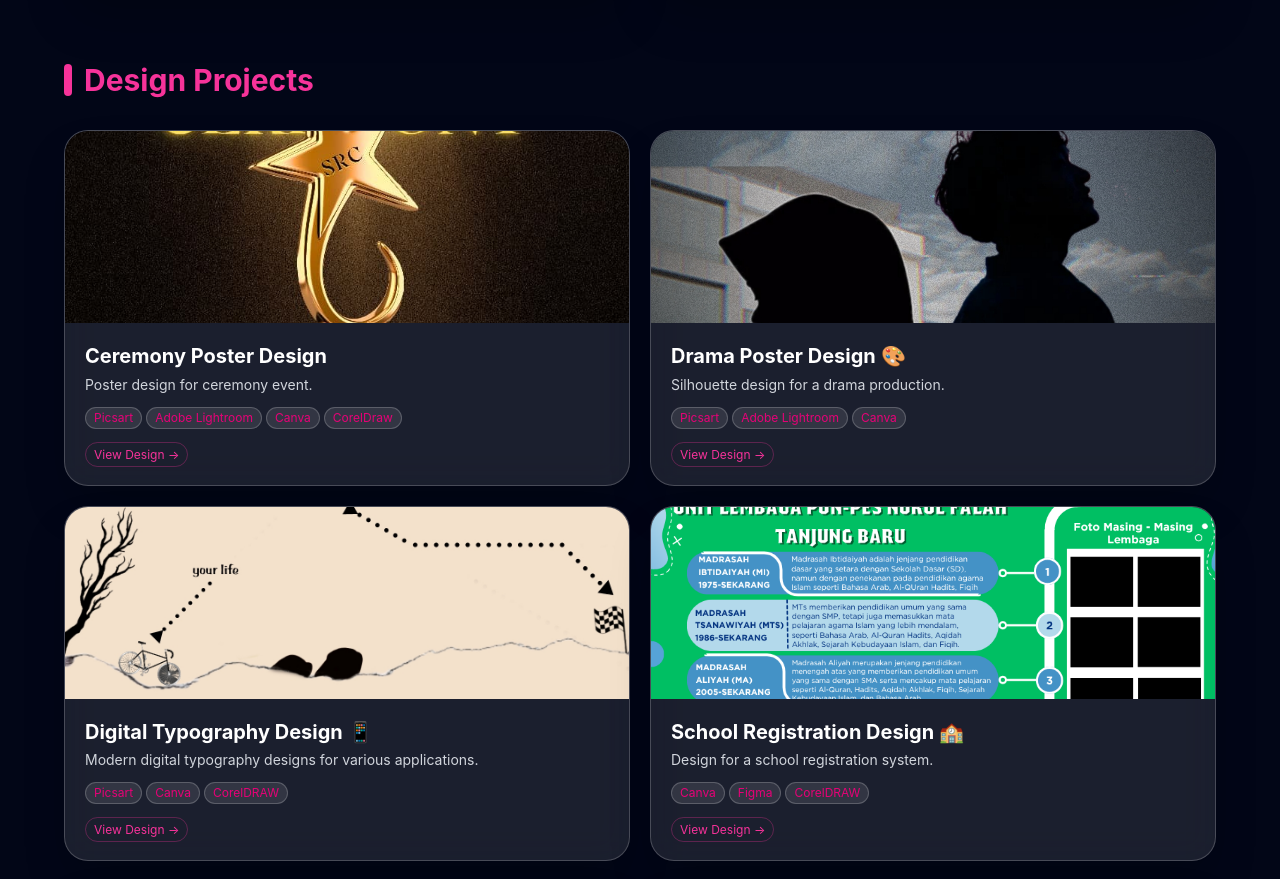
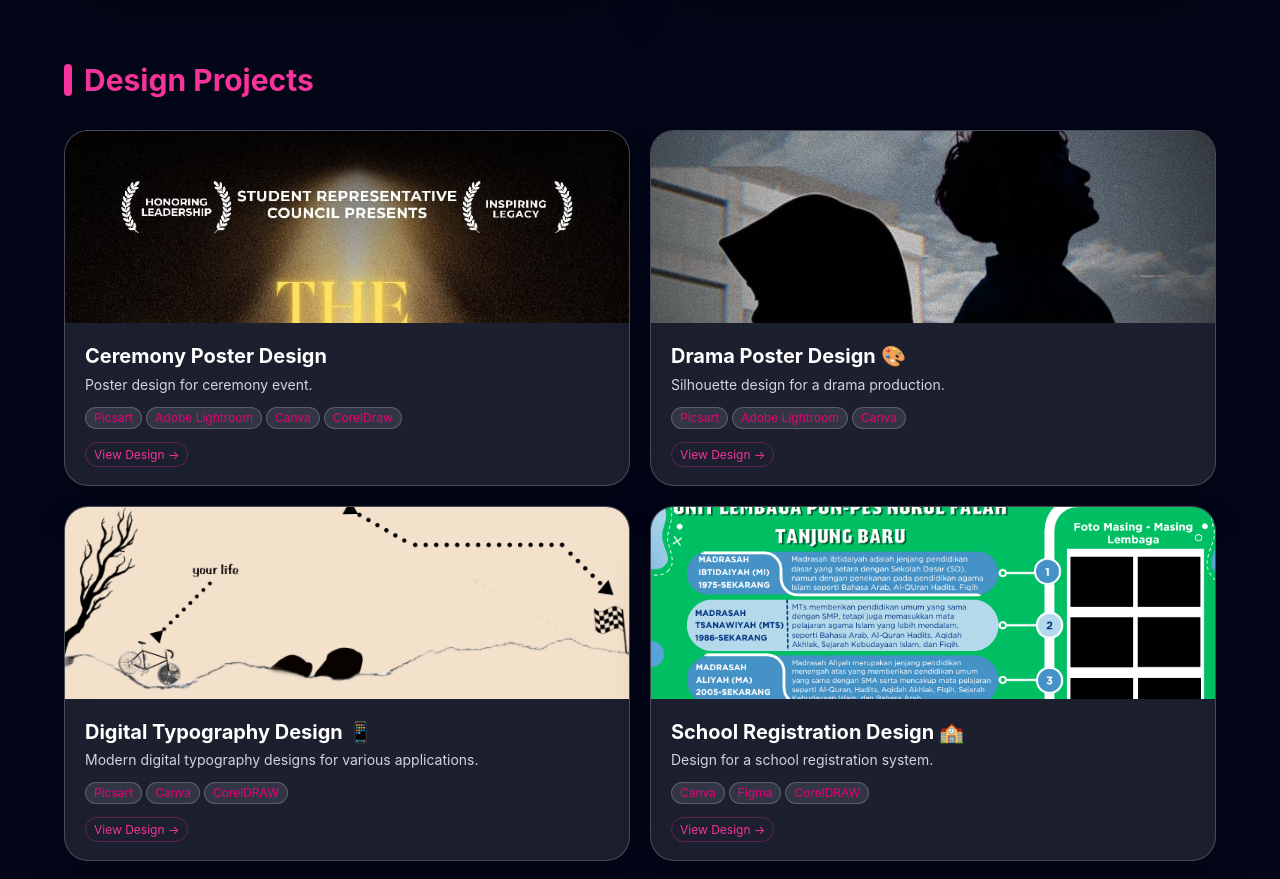
Before and after one commit to Syamm1410/portofolio_fatih_syam, a React (Vite) app: page / in a window 1280 px wide. Shown: the part 5088-5967 px from the top of the page. Built offline with nearby package versions, Linux system fonts and the light colour scheme.

Commit message:
fix new design

```diff
--- a/src/App.jsx
+++ b/src/App.jsx
@@ -207,6 +207,7 @@
       desc: "Poster design for ceremony event.",
       detail: "A vibrant and eye-catching poster created for a ceremony event. Designed to capture attention and convey the theme of the event through bold typography and dynamic composition.",
       image: design0,
+      imagePosition: "center top",
       gradient: "from-cyan-500/30 to-blue-500/30",
       tech: ["Picsart", "Adobe Lightroom", "Canva", "CorelDraw"],
     },
@@ -666,7 +667,12 @@
                   className={`${card} border backdrop-blur-lg rounded-3xl overflow-hidden shadow-2xl transition-colors duration-300 cursor-pointer`}
                 >
                   {project.image ? (
-                    <img src={project.image} alt={project.title} className="w-full h-36 sm:h-44 md:h-48 object-cover" />
+                    <img
+                      src={project.image}
+                      alt={project.title}
+                      className="w-full h-36 sm:h-44 md:h-48 object-cover"
+                      style={{ objectPosition: project.imagePosition || "center center" }}
+                    />
                   ) : (
                     <div className={`w-full h-36 sm:h-44 md:h-48 bg-gradient-to-br ${project.gradient} flex items-center justify-center`}>
                       <span className="text-4xl">{project.icon}</span>
```
